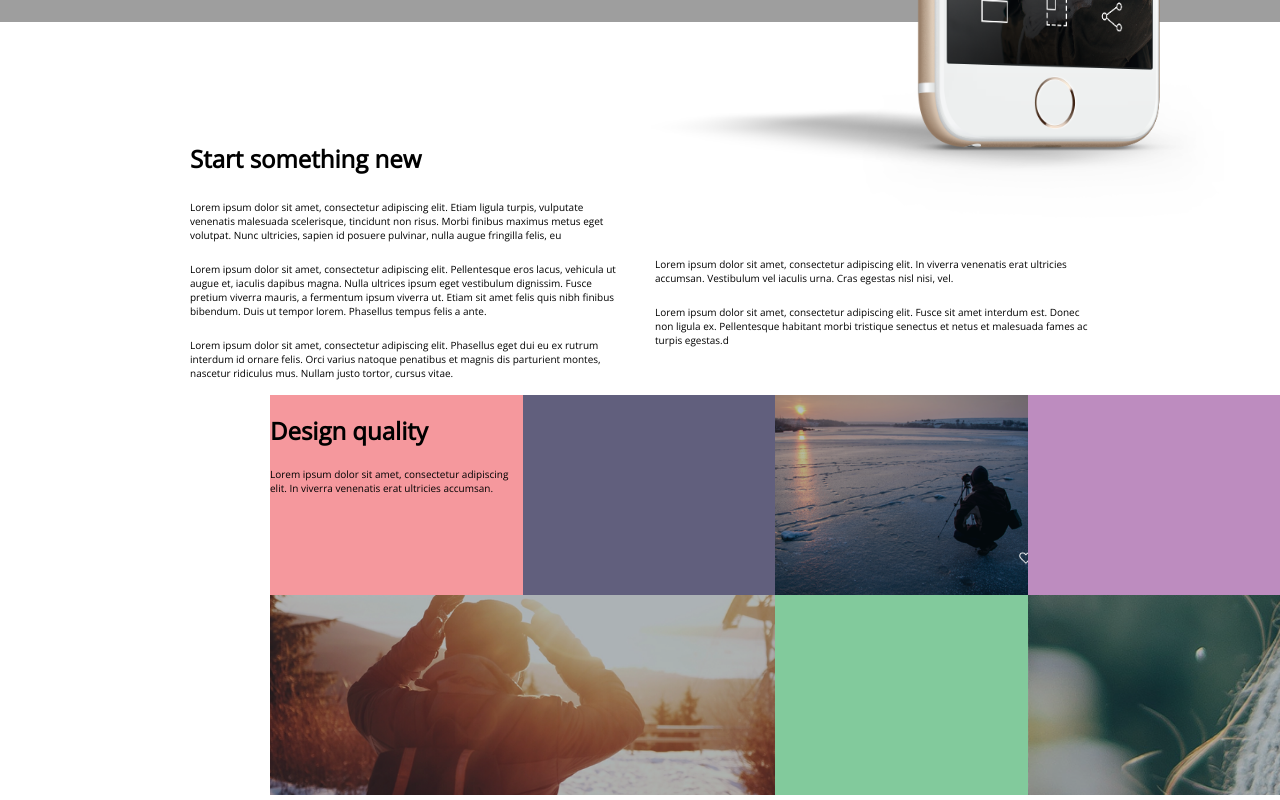
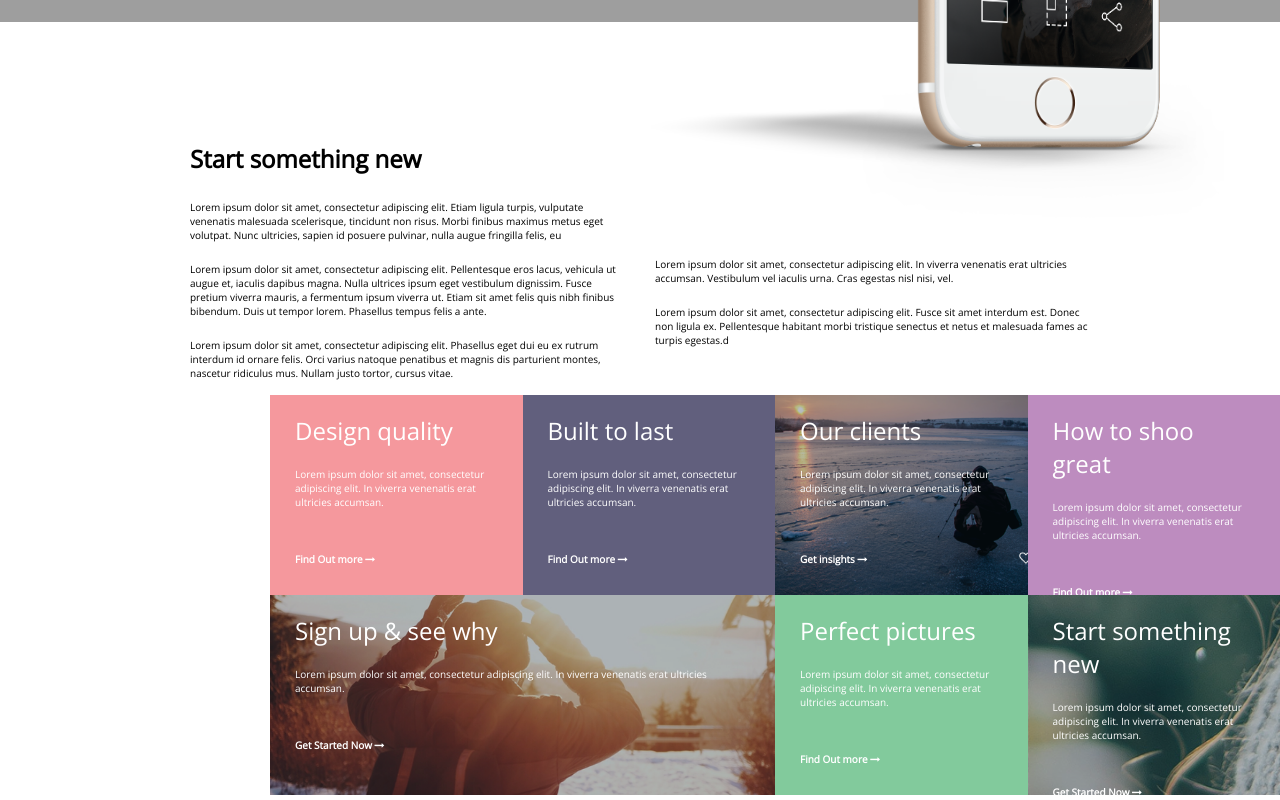
Before and after one commit to lukaszsl/psd2html-nr1, a website: page index.html in a window 1280 px wide. Shown: the part 778-1578 px from the top of the page. Drawn offline with nearby package versions, Linux system fonts and the light colour scheme; grey boxes are pictures that could not be loaded.

Commit message:
box-grid finished

```diff
--- a/index.html
+++ b/index.html
@@ -2,6 +2,7 @@
 <html lang="en">
 <head>
 	<link rel="stylesheet" href="css/style.css">
+	<link rel="stylesheet" href="https://maxcdn.bootstrapcdn.com/font-awesome/4.5.0/css/font-awesome.min.css">
 	<link href="https://fonts.googleapis.com/css?family=Lobster|Open+Sans:light" rel="stylesheet">
 	<meta charset="UTF-8">
 	<meta name="psd2html1" content="psd to html conversion, front-end project">
@@ -46,17 +47,39 @@
 			<div class="col-3 box-pink">
 				<h2>Design quality</h2>
 				<p>Lorem ipsum dolor sit amet, consectetur adipiscing elit. In viverra venenatis erat ultricies accumsan.</p>
+				<a href="#">Find Out more <i class="fa fa-long-arrow-right" aria-hidden="true"></i></a>
 			</div>
-			<div class="col-3 box-purple"></div>
-			<div class="col-3 box-small"></div>
-			<div class="col-3 box-violet"></div>
+			<div class="col-3 box-purple">
+				<h2>Built to last</h2>
+				<p>Lorem ipsum dolor sit amet, consectetur adipiscing elit. In viverra venenatis erat ultricies accumsan.</p>
+				<a href="#">Find Out more <i class="fa fa-long-arrow-right" aria-hidden="true"></i></a>
+			</div>
+			<div class="col-3 box-small">
+				<h2>Our clients</h2>
+				<p>Lorem ipsum dolor sit amet, consectetur adipiscing elit. In viverra venenatis erat ultricies accumsan.</p>
+				<a href="#">Get insights <i class="fa fa-long-arrow-right" aria-hidden="true"></i></a>
+			</div>
+			<div class="col-3 box-violet">
+				<h2>How to shoo great</h2>
+				<p>Lorem ipsum dolor sit amet, consectetur adipiscing elit. In viverra venenatis erat ultricies accumsan.</p>
+				<a href="#">Find Out more <i class="fa fa-long-arrow-right" aria-hidden="true"></i></a>
+			</div>
 		</div>
 		<div class="row second">
 			<div class="col-6 box-large">
+				<h2>Sign up & see why</h2>
+				<p>Lorem ipsum dolor sit amet, consectetur adipiscing elit. In viverra venenatis erat ultricies accumsan.</p>
+				<a href="#">Get Started Now <i class="fa fa-long-arrow-right" aria-hidden="true"></i></a>
 			</div>
 			<div class="col-3 box-green">
+				<h2>Perfect pictures</h2>
+				<p>Lorem ipsum dolor sit amet, consectetur adipiscing elit. In viverra venenatis erat ultricies accumsan.</p>
+				<a href="#">Find Out more <i class="fa fa-long-arrow-right" aria-hidden="true"></i></a>
 			</div>
 			<div class="col-3 box-extra">
+				<h2>Start something new</h2>
+				<p>Lorem ipsum dolor sit amet, consectetur adipiscing elit. In viverra venenatis erat ultricies accumsan.</p>
+				<a href="#">Get Started Now <i class="fa fa-long-arrow-right" aria-hidden="true"></i></a>
 			</div>
 		</div>
 	</section>
--- a/sass/style.sass
+++ b/sass/style.sass
@@ -162,6 +162,20 @@ body
 		.row
 			margin-left: 270px
 
+			h2, p, a
+				color: #fff
+				padding: 0 25px
+			h2
+				font-weight: 100
+			p
+				margin-bottom: 40px
+
+			a
+				text-decoration: none
+				font-family: $main-font
+				font-size: 10px
+				font-weight: bold
+
 		div.col-3, div.col-6
 			height: 200px
 
```
Also changed, not shown: css/style.css, 1 other file.
